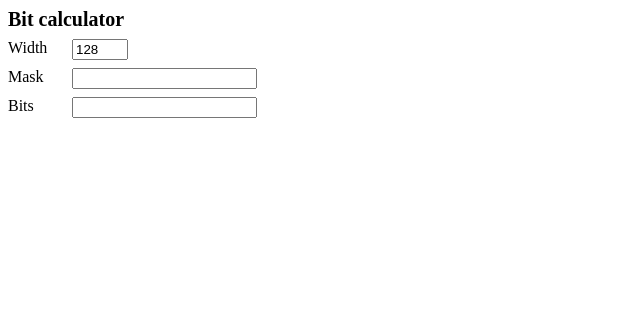
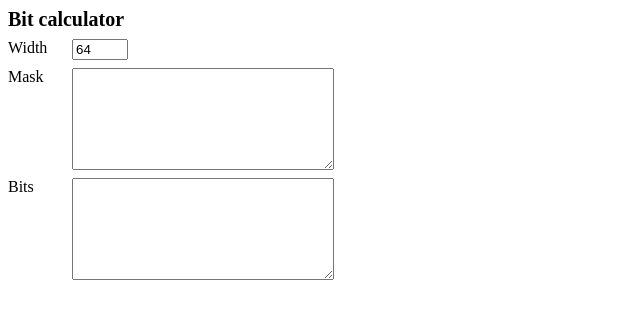
Before and after one commit to casperx/casperx.github.io, a plain HTML site: page page/bit-calculator.html in a window 1280 px wide. Shown: the whole page, without its empty margins (0-640 px from the left). Drawn offline with Linux system fonts and the light colour scheme.

Commit message:
update style

```diff
--- a/page/bit-calculator.html
+++ b/page/bit-calculator.html
@@ -4,28 +4,39 @@
   <title>Bit calculator</title>
   <meta charset="utf-8">
   <style>
-#size {
-  width: 3rem;
+html {
+  color-scheme: dark light;
 }
 
 #wrap {
-  width: 24rem;
-
   display: flex;
   flex-direction: column;
   row-gap: 0.5rem;
 }
 
-.title {
-  font-size: 20px;
-  font-weight: bold;
-}
 .row {
   display: flex;
 }
 
 .label {
   width: 4rem;
+}
+
+.input {
+  min-width: 16rem;
+  min-height: 6rem;
+  resize: vertical;
+
+  font-family: monospace;
+}
+
+#title {
+  font-size: 20px;
+  font-weight: bold;
+}
+
+#size {
+  width: 3rem;
 }
     </style>
     <script type="module">
@@ -105,15 +116,18 @@ setText.addEventListener('change', updateNum)
   </head>
   <body>
     <div id="wrap">
-      <div class="title">Bit calculator</div>
+      <div id="title">Bit calculator</div>
       <div class="row">
-        <span class="label">Width</span> <input type="text" id="size" value="128">
+        <span class="label">Width</span>
+        <input type="text" id="size" value="64">
       </div>
       <div class="row">
-        <span class="label">Mask</span> <input type="text" id="num">
+        <span class="label">Mask</span>
+        <textarea id="num" class="input" autocomplete="off"></textarea>
       </div>
       <div class="row">
-        <span class="label">Bits</span> <input type="text" id="set">
+        <span class="label">Bits</span>
+        <textarea id="set" class="input" autocomplete="off"></textarea>
       </div>
     </div>
   </body>
```
